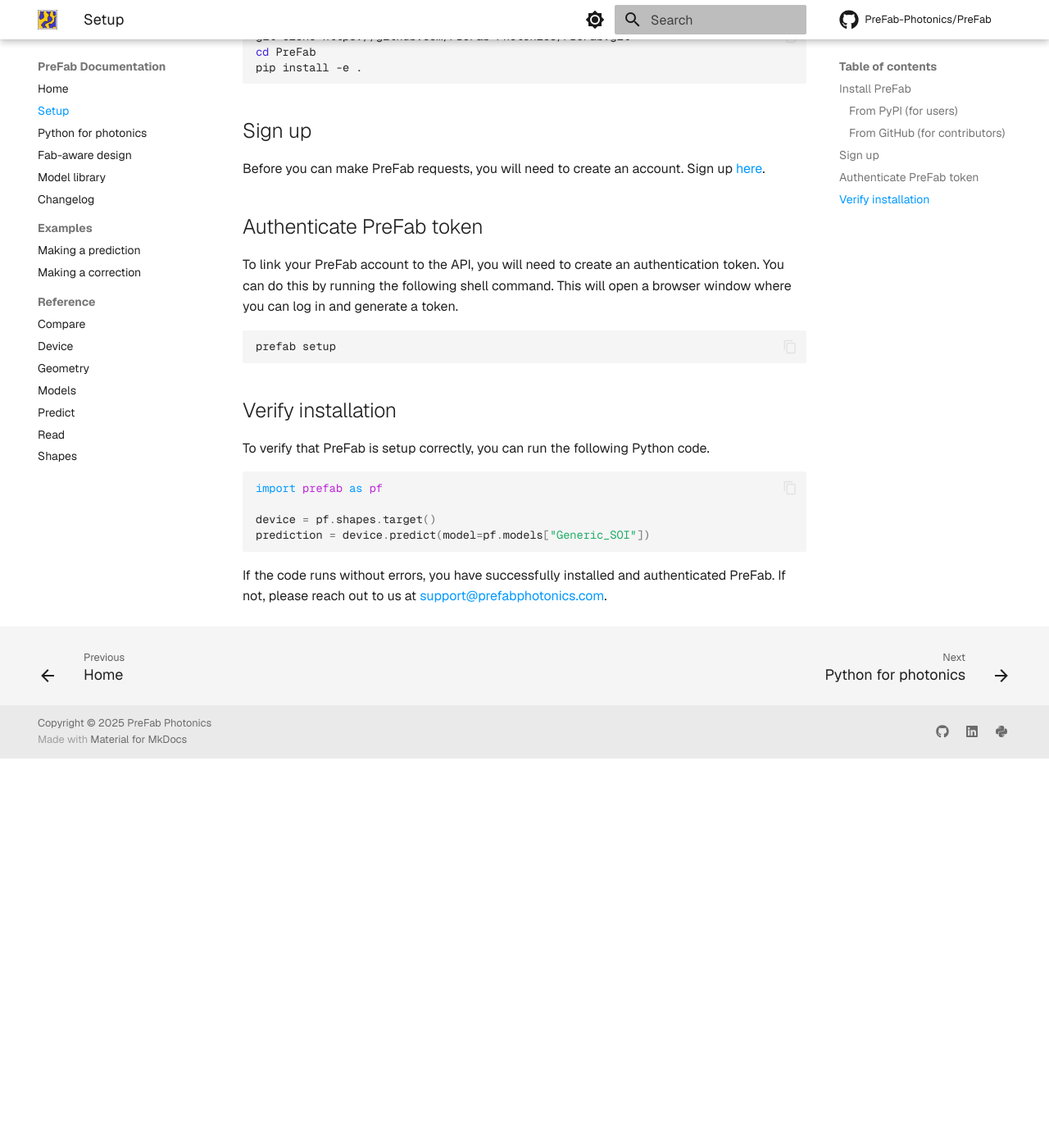
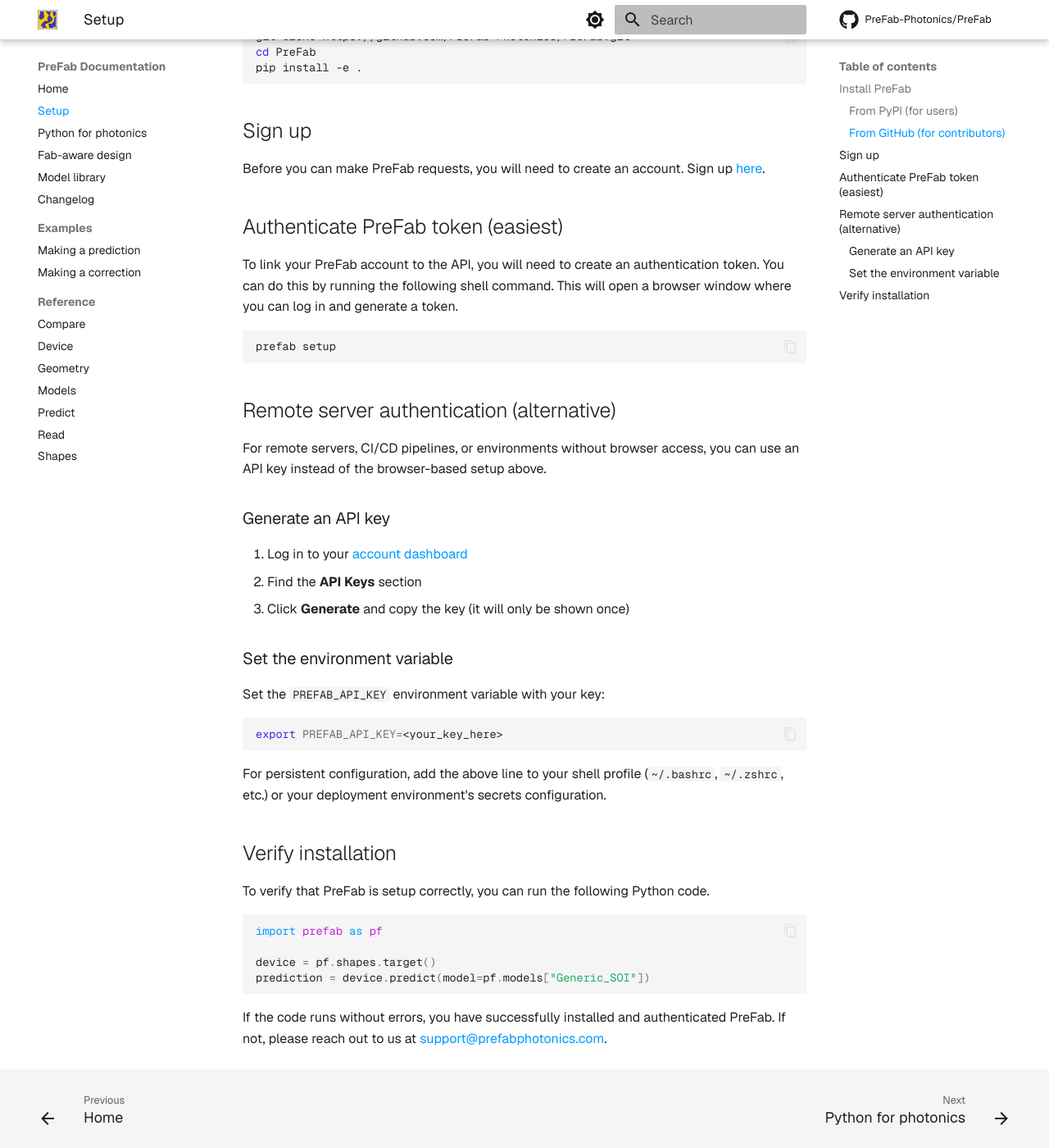
Before and after one commit to PreFab-Photonics/PreFab, an MkDocs documentation site: the page built from docs/setup.md, in a window 1280 px wide and 1400 px high, scrolled down 953 px. Shown: the whole window at 82% size. Built offline with MkDocs 1.6.1 and Material for MkDocs 9.7.7, drawn with Linux system fonts in a browser that asks for light colours; comment, search, counter and statistics services are not loaded; before the commit the page ends 1878 px from its top, so only the background shows below that.

Commit message:
Add ability authenticate with API key

````diff
--- a/docs/setup.md
+++ b/docs/setup.md
@@ -47,13 +47,33 @@
 
 Before you can make PreFab requests, you will need to create an account. Sign up [here](https://www.prefabphotonics.com/auth/signup).
 
-## Authenticate PreFab token
+## Authenticate PreFab token (easiest)
 
 To link your PreFab account to the API, you will need to create an authentication token. You can do this by running the following shell command. This will open a browser window where you can log in and generate a token.
 
 ```sh
 prefab setup
 ```
+
+## Remote server authentication (alternative)
+
+For remote servers, CI/CD pipelines, or environments without browser access, you can use an API key instead of the browser-based setup above.
+
+### Generate an API key
+
+1. Log in to your [account dashboard](https://www.prefabphotonics.com/settings/profile)
+2. Find the **API Keys** section
+3. Click **Generate** and copy the key (it will only be shown once)
+
+### Set the environment variable
+
+Set the `PREFAB_API_KEY` environment variable with your key:
+
+```sh
+export PREFAB_API_KEY=<your_key_here>
+```
+
+For persistent configuration, add the above line to your shell profile (`~/.bashrc`, `~/.zshrc`, etc.) or your deployment environment's secrets configuration.
 
 ## Verify installation
 
````
Also changed, not shown: 1 other file.
